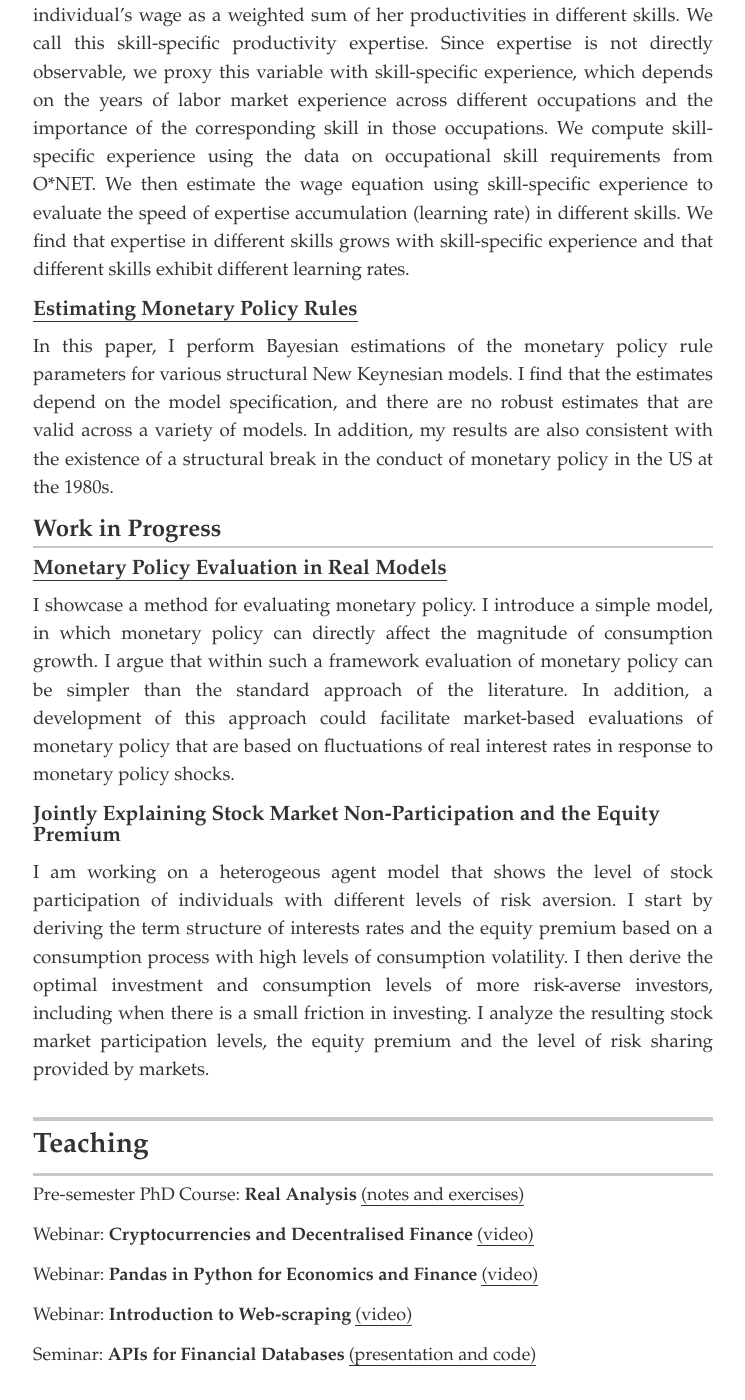
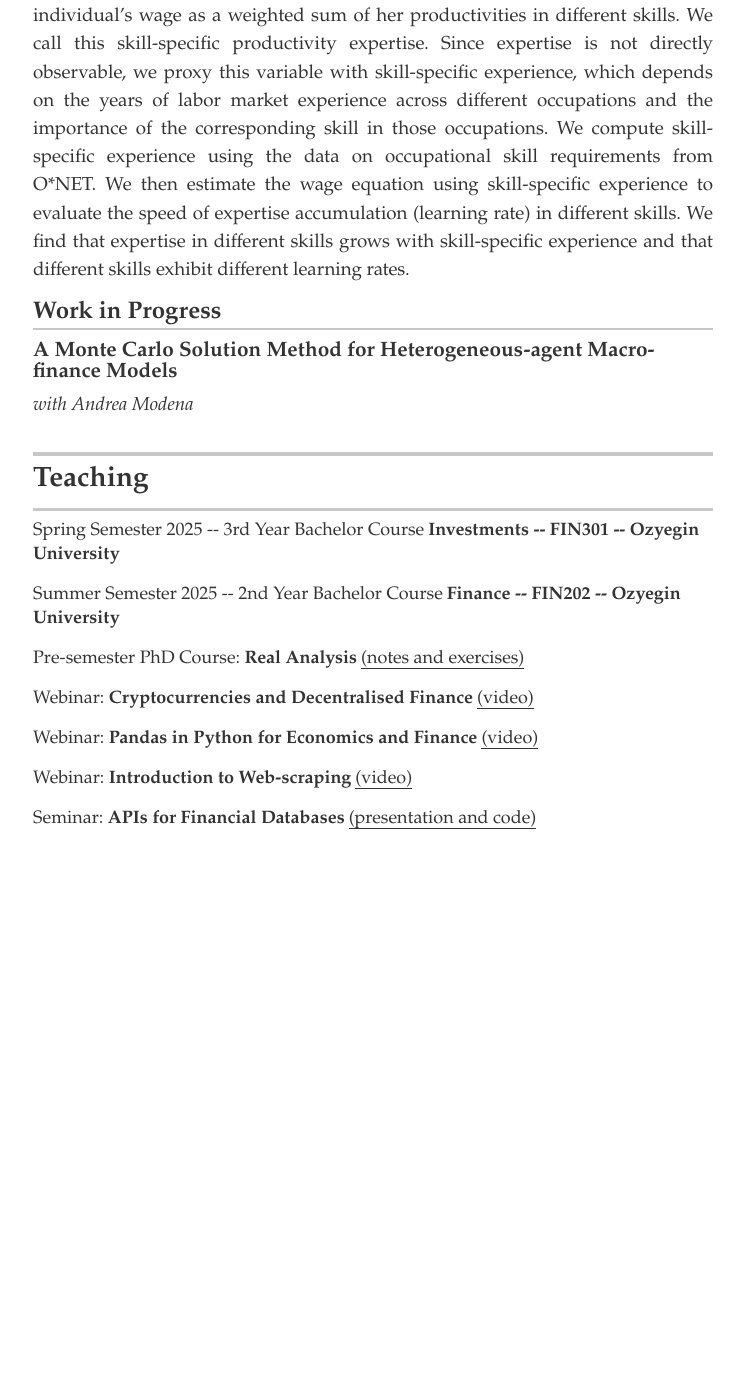
Before and after one commit to errikos-melissinos/errikos-melissinos.github.io, a Jekyll site: the page built from index.html, in a window 1280 px wide and 1400 px high, scrolled down 1506 px. Shown: the whole window, without its empty margins (267-1012 px from the left). Built offline with Jekyll 4.4.1, drawn with Linux system fonts in a browser that asks for light colours; after the commit the page ends 2369 px from its top, so only the background shows below that; some of the changed text lies outside the part shown.

Commit message:
modified:   _config.yml 	modified:   _data/projects.yml 	modified:   _data/projects2.yml 	modified:   _data/skills.yml

```diff
--- a/_config.yml
+++ b/_config.yml
@@ -11,7 +11,7 @@ sass:
 # Resume settings
 resume_avatar:                  "true"
 resume_name:                    "Errikos Melissinos"
-resume_title:                   "Welcome to my website! I am starting in Fall 2024 as an assistant professor at Ozyegin University in Istanbul. "
+resume_title:                   "Welcome to my website! I am an assistant professor at Ozyegin University in Istanbul. "
 
 # used for the contact button in _layouts/resume.html
 resume_contact_email:           "errikos.melissinos@ozyegin.edu.tr"
--- a/_data/projects2.yml
+++ b/_data/projects2.yml
@@ -2,11 +2,15 @@
 # uncomment the urls if you wish to display them, and add your own URL
 
 # Monetary Policy Evaluation in Real Models
-- project: "Monetary Policy Evaluation in Real Models"
-  # url: https://www.dropbox.com/s/x8sfm1u2hnf0oup/monetary%20policy%20evaluation.pdf?dl=0
-  url: /pdfs/Monetary_Policy_Evaluation_in_Real_Models.pdf
-  description: I showcase a method for evaluating monetary policy. I introduce a simple model, in which monetary policy can directly affect the magnitude of consumption growth. I argue that within such a framework evaluation of monetary policy can be simpler than the standard approach of the literature. In addition, a development of this approach could facilitate market-based evaluations of monetary policy that are based on fluctuations of real interest rates in response to monetary policy shocks.
+# - project: "Monetary Policy Evaluation in Real Models"
+#   # url: https://www.dropbox.com/s/x8sfm1u2hnf0oup/monetary%20policy%20evaluation.pdf?dl=0
+#   url: /pdfs/Monetary_Policy_Evaluation_in_Real_Models.pdf
+#   description: I showcase a method for evaluating monetary policy. I introduce a simple model, in which monetary policy can directly affect the magnitude of consumption growth. I argue that within such a framework evaluation of monetary policy can be simpler than the standard approach of the literature. In addition, a development of this approach could facilitate market-based evaluations of monetary policy that are based on fluctuations of real interest rates in response to monetary policy shocks.
+
+# # Jointly explaining stock market non-participation and the equity premium
+# - project: "Jointly Explaining Stock Market Non-Participation and the Equity Premium"
+#   description: I am working on a heterogeneous agent model that shows the level of stock participation of individuals with different levels of risk aversion. I start by deriving the term structure of interests rates and the equity premium based on a consumption process with high levels of consumption volatility. I then derive the optimal investment and consumption levels of more risk-averse investors, including when there is a small friction in investing. I analyze the resulting stock market participation levels, the equity premium and the level of risk sharing provided by markets.
 
 # Jointly explaining stock market non-participation and the equity premium
-- project: "Jointly Explaining Stock Market Non-Participation and the Equity Premium"
-  description: I am working on a heterogeous agent model that shows the level of stock participation of individuals with different levels of risk aversion. I start by deriving the term structure of interests rates and the equity premium based on a consumption process with high levels of consumption volatility. I then derive the optimal investment and consumption levels of more risk-averse investors, including when there is a small friction in investing. I analyze the resulting stock market participation levels, the equity premium and the level of risk sharing provided by markets.
+- project: "A Monte Carlo Solution Method for Heterogeneous-agent Macro-finance Models"
+  role:  with Andrea Modena
--- a/_data/skills.yml
+++ b/_data/skills.yml
@@ -1,4 +1,10 @@
 # Skills
+- skill: "Investments -- FIN301 -- Ozyegin University"
+  type: "Spring Semester 2025 -- 3rd Year Bachelor Course"
+
+- skill: "Finance -- FIN202 -- Ozyegin University"
+  type: "Summer Semester 2025 -- 2nd Year Bachelor Course"
+
 
 - skill: "Real Analysis"
   type: "Pre-semester PhD Course: "
```
Also changed, not shown: _data/projects.yml (+5 -5 lines).
